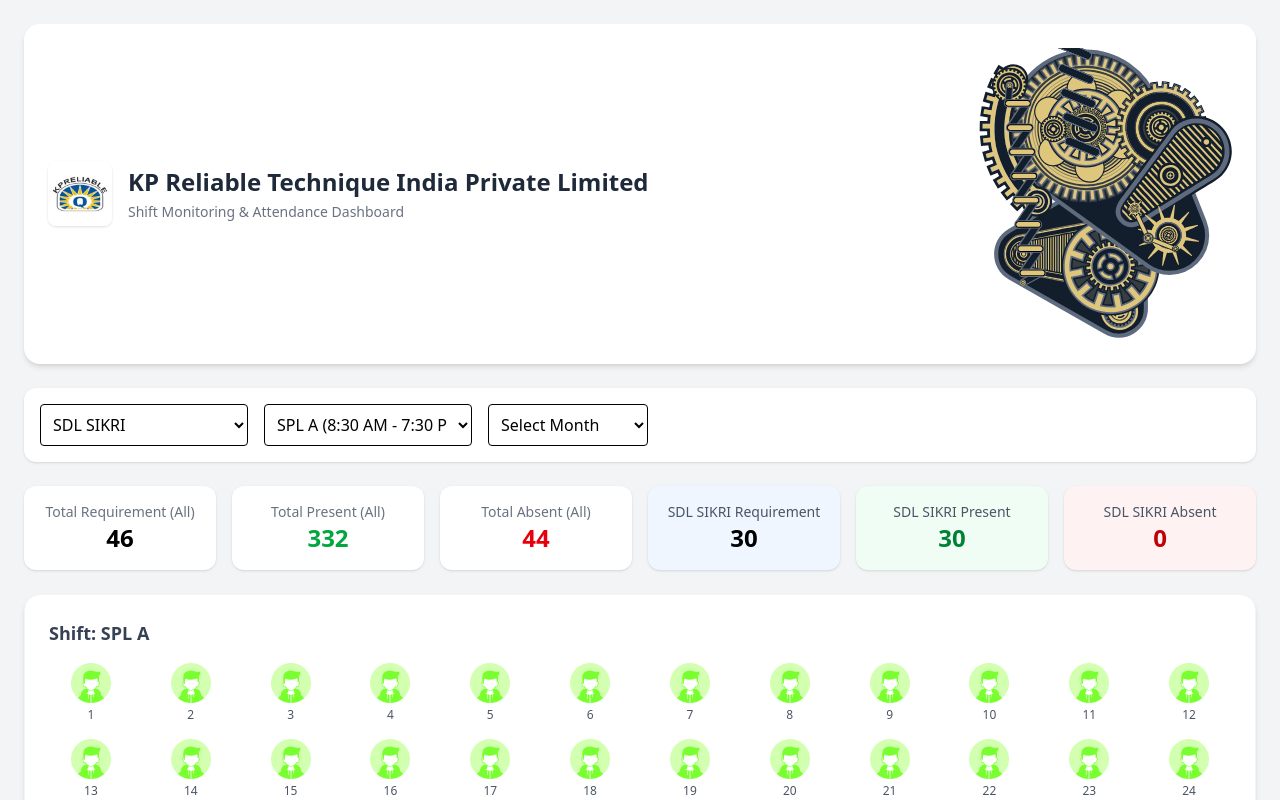
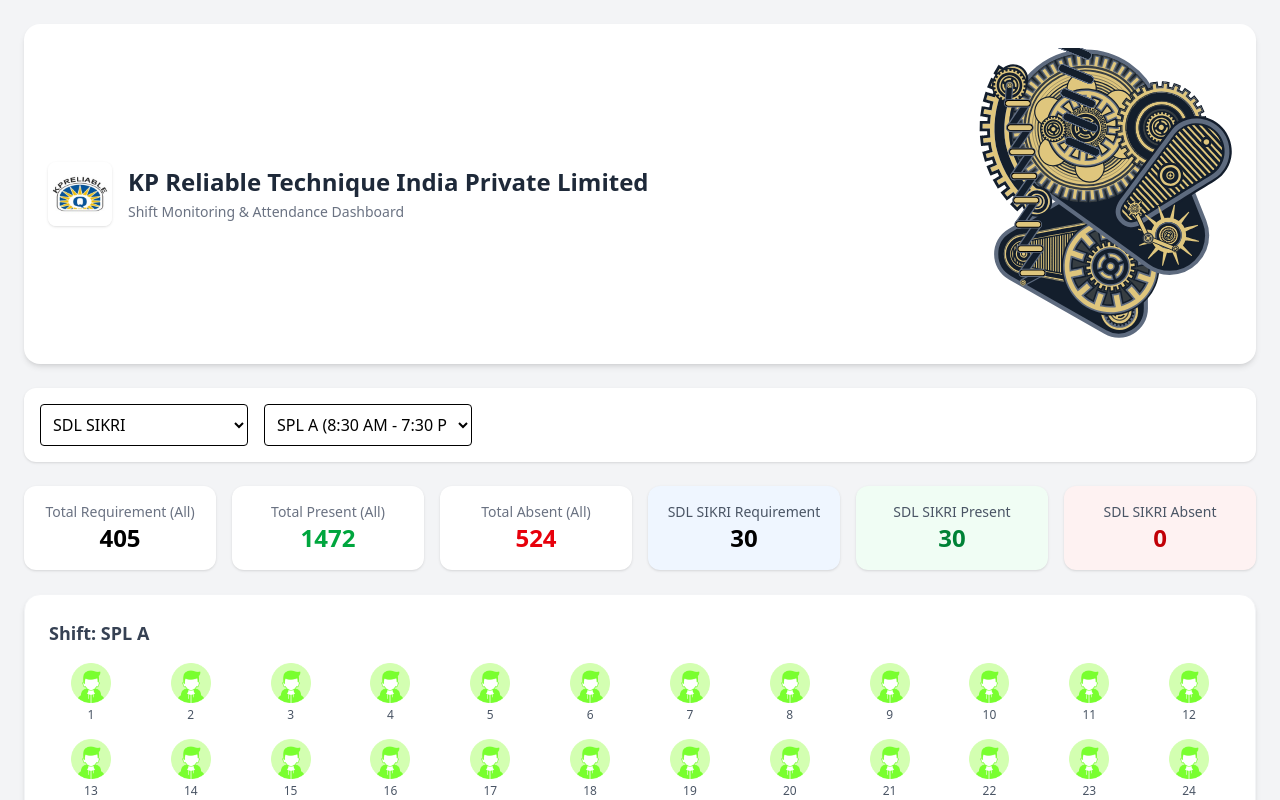
Before and after one commit to Suraj-Yadav-dev/shift-wisemonitoring, a React (Vite) app: page / in a window 1280 px wide. Shown: the top 800 px of the page. Built offline with nearby package versions, Linux system fonts and the light colour scheme.

Commit message:
your message

```diff
--- a/src/components/dashboard/KPISection.jsx
+++ b/src/components/dashboard/KPISection.jsx
@@ -11,36 +11,23 @@
   let totalPresent = 0;
   let totalAbsent = 0;
 
-  // ---- Requirement (All Plants)
+  // ---- Requirement (All Plants) → IGNORE SHIFT
   requirementsData.forEach((plant) => {
-    if (selectedShift) {
-      const shift = plant.shifts?.find(
-        (s) => s.name === selectedShift
-      );
-      totalRequirement += shift?.requirement || 0;
-    } else {
-      totalRequirement += plant.totalRequirement || 0;
-    }
+    totalRequirement += plant.totalRequirement || 0;
   });
 
-  // ---- Attendance (All Plants)
+  // ---- Attendance (All Plants) → IGNORE SHIFT, ONLY FILTER MONTH
   attendanceData.forEach((plant) => {
     plant.shifts.forEach((shift) => {
-      const shiftMatch =
-        !selectedShift || shift.name === selectedShift;
-
       const monthMatch =
         !selectedMonth || shift.month === selectedMonth;
 
-      if (shiftMatch && monthMatch) {
-        const present =
+      if (monthMatch) {
+        totalPresent +=
           shift.attendance?.filter((a) => a === 1).length || 0;
 
-        const absent =
+        totalAbsent +=
           shift.attendance?.filter((a) => a === 0).length || 0;
-
-        totalPresent += present;
-        totalAbsent += absent;
       }
     });
   });
@@ -61,6 +48,7 @@
       (p) => p.plant === selectedPlant
     );
 
+    // ---- Plant Requirement → SHIFT FILTER APPLIED
     if (reqPlant) {
       if (selectedShift) {
         const shift = reqPlant.shifts?.find(
@@ -76,6 +64,7 @@
       (p) => p.plant === selectedPlant
     );
 
+    // ---- Plant Attendance → SHIFT + MONTH FILTER APPLIED
     if (attPlant) {
       attPlant.shifts.forEach((shift) => {
         const shiftMatch =
@@ -105,7 +94,7 @@
   return (
     <div className="grid grid-cols-3 md:grid-cols-6 gap-4 mb-6">
 
-      {/* -------- OVERALL -------- */}
+      {/* -------- OVERALL (CONSTANT) -------- */}
 
       <div className="bg-white p-4 rounded-xl shadow text-center">
         <h3 className="text-gray-500 text-sm">
@@ -134,7 +123,7 @@
         </p>
       </div>
 
-      {/* -------- INDIVIDUAL PLANT -------- */}
+      {/* -------- INDIVIDUAL PLANT (DYNAMIC) -------- */}
 
       <div className="bg-blue-50 p-4 rounded-xl shadow text-center">
         <h3 className="text-gray-600 text-sm">
--- a/src/components/filters/FilterBar.jsx
+++ b/src/components/filters/FilterBar.jsx
@@ -76,20 +76,7 @@
         ))}
       </select>
 
-      {/* Month Dropdown */}
-      <select
-        className="border p-2 rounded w-40"
-        value={selectedMonth}
-        onChange={(e) => setSelectedMonth(e.target.value)}
-        disabled={!selectedPlant}
-      >
-        <option value="">Select Month</option>
-        {months.map((month) => (
-          <option key={month} value={month}>
-            {month}
-          </option>
-        ))}
-      </select>
+
     </div>
   );
 }
```
